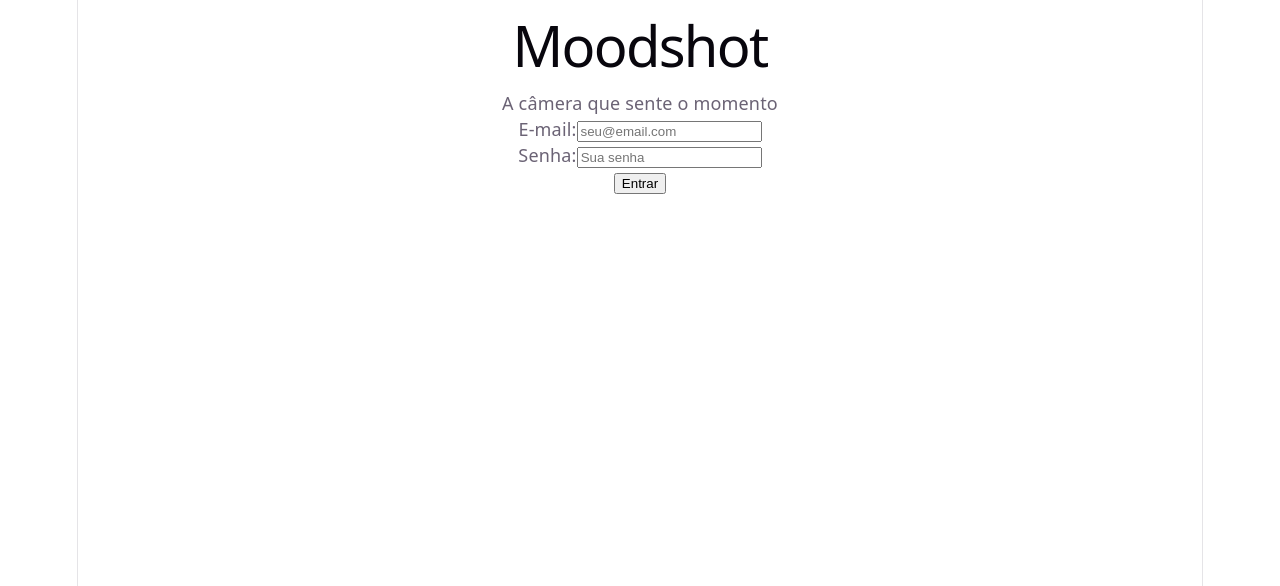
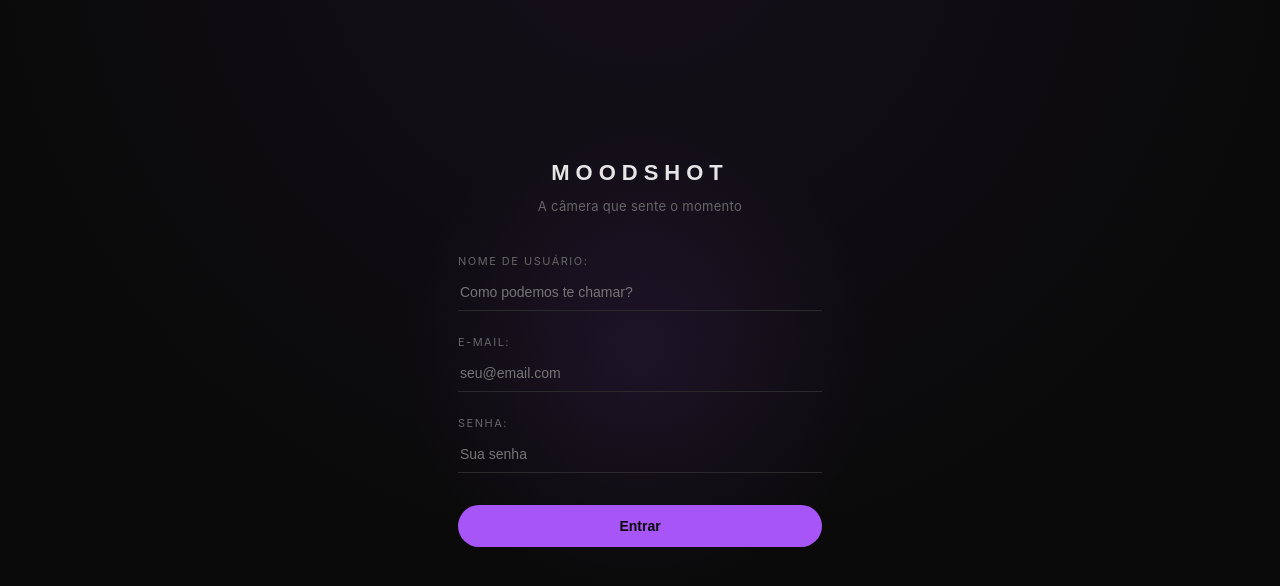
Before and after one commit to mateustavaresw/Moodshot_web, a React (Vite) app in the folder moodshot-react/: page / in a window 1280 px wide. Shown: the top 586 px of the page. Built offline with nearby package versions, Linux system fonts and the light colour scheme.

Commit message:
Adiciona Header, Home, Slideshow, ModosGrid, ModoCard, Captura com localStorage/Math e novo design

```diff
--- a/moodshot-react/index.html
+++ b/moodshot-react/index.html
@@ -1,5 +1,5 @@
 <!doctype html>
-<html lang="en">
+<html lang="pt-br">
   <head>
     <meta charset="UTF-8" />
     <link rel="icon" type="image/svg+xml" href="/favicon.svg" />
--- a/moodshot-react/src/App.jsx
+++ b/moodshot-react/src/App.jsx
@@ -4,22 +4,22 @@ import Home from './components/Home'
 
 function App() {
   const [isLoggedIn, setIsLoggedIn] = useState(false)
-  const [userEmail, setUserEmail] = useState('')
+  const [userName, setUserName] = useState('')
 
-  function handleLoginSuccess(email) {
-    setUserEmail(email)
+  function handleLoginSuccess(email, nome) {
+    setUserName(nome)
     setIsLoggedIn(true)
   }
 
   function handleLogout() {
     setIsLoggedIn(false)
-    setUserEmail('')
+    setUserName('')
   }
 
   return (
     <>
       {isLoggedIn ? (
-        <Home userEmail={userEmail} onLogout={handleLogout} />
+        <Home userName={userName} onLogout={handleLogout} />
       ) : (
         <Login onLoginSuccess={handleLoginSuccess} />
       )}
--- a/moodshot-react/src/components/Header.jsx
+++ b/moodshot-react/src/components/Header.jsx
@@ -1,9 +1,9 @@
-function Header({ userEmail, onLogout }) {
+function Header({ userName, onLogout }) {
   return (
     <header className="app-header">
       <h2>Moodshot</h2>
       <div>
-        <span>Olá, {userEmail}</span>
+        <span>Olá, {userName}</span>
         <button onClick={onLogout}>Sair</button>
       </div>
     </header>
--- a/moodshot-react/src/components/Home.jsx
+++ b/moodshot-react/src/components/Home.jsx
@@ -5,12 +5,12 @@ import ModosGrid from './ModosGrid'
 import Captura from './Captura'
 import Footer from './Footer'
 
-function Home({ userEmail, onLogout }) {
+function Home({ userName, onLogout }) {
   const [modoSelecionado, setModoSelecionado] = useState(null)
 
   return (
     <div className="home-container">
-      <Header userEmail={userEmail} onLogout={onLogout} />
+      <Header userName={userName} onLogout={onLogout} />
       <Slideshow />
       <ModosGrid onModoSelecionado={setModoSelecionado} />
       <Captura modoSelecionado={modoSelecionado} />
--- a/moodshot-react/src/components/Login.jsx
+++ b/moodshot-react/src/components/Login.jsx
@@ -1,18 +1,19 @@
 import { useState } from "react"
 
 function Login ({onLoginSuccess}){
+    const [nome, setNome] = useState('')
     const[email,setEmail] = useState('')
     const [senha, setSenha] = useState('')
     const [erro,setErro] = useState('')
     function handleSubmit(e){
         e.preventDefault()
-        if(!email ||!senha){
-            setErro('Preencha e-mail e senha.')
+        if(!nome || !email ||!senha){
+            setErro('Preencha nome, e-mail e senha.')
             return
         }
         if(email === 'demo@moodshot.com' && senha === '123456'){
             setErro('')
-            onLoginSuccess(email)
+            onLoginSuccess(email, nome)
         }else{
             setErro('E-mail ou senha incorretos.')
         }
@@ -22,6 +23,15 @@ function Login ({onLoginSuccess}){
             <h1>Moodshot</h1>
             <p>A câmera que sente o momento</p>
             <form onSubmit={handleSubmit}>
+                <div className="form-group">
+                    <label>Nome de usuário:</label>
+                    <input
+                    type="text"
+                    value={nome}
+                    onChange={(e)=> setNome(e.target.value)}
+                    placeholder="Como podemos te chamar?"
+                    />
+                </div>
                 <div className="form-group">
                     <label>E-mail:</label>
                     <input
--- a/moodshot-react/src/components/ModoCard.jsx
+++ b/moodshot-react/src/components/ModoCard.jsx
@@ -2,8 +2,10 @@ function ModoCard({ modo, selecionado, onSelecionar }) {
   return (
     <div
       className={`modo-card ${selecionado ? 'selecionado' : ''}`}
+      style={{ '--accent': modo.cor }}
       onClick={onSelecionar}
     >
+      <div className="modo-swatch" style={{ background: modo.cor }}></div>
       <p className="nome">{modo.nome}</p>
     </div>
   )
--- a/moodshot-react/src/index.css
+++ b/moodshot-react/src/index.css
@@ -1,111 +1,442 @@
-:root {
-  --text: #6b6375;
-  --text-h: #08060d;
-  --bg: #fff;
-  --border: #e5e4e7;
-  --code-bg: #f4f3ec;
-  --accent: #aa3bff;
-  --accent-bg: rgba(170, 59, 255, 0.1);
-  --accent-border: rgba(170, 59, 255, 0.5);
-  --social-bg: rgba(244, 243, 236, 0.5);
-  --shadow:
-    rgba(0, 0, 0, 0.1) 0 10px 15px -3px, rgba(0, 0, 0, 0.05) 0 4px 6px -2px;
-
-  --sans: system-ui, 'Segoe UI', Roboto, sans-serif;
-  --heading: system-ui, 'Segoe UI', Roboto, sans-serif;
-  --mono: ui-monospace, Consolas, monospace;
-
-  font: 18px/145% var(--sans);
-  letter-spacing: 0.18px;
-  color-scheme: light dark;
-  color: var(--text);
-  background: var(--bg);
-  font-synthesis: none;
-  text-rendering: optimizeLegibility;
-  -webkit-font-smoothing: antialiased;
-  -moz-osx-font-smoothing: grayscale;
-
-  @media (max-width: 1024px) {
-    font-size: 16px;
-  }
-}
-
-@media (prefers-color-scheme: dark) {
-  :root {
-    --text: #9ca3af;
-    --text-h: #f3f4f6;
-    --bg: #16171d;
-    --border: #2e303a;
-    --code-bg: #1f2028;
-    --accent: #c084fc;
-    --accent-bg: rgba(192, 132, 252, 0.15);
-    --accent-border: rgba(192, 132, 252, 0.5);
-    --social-bg: rgba(47, 48, 58, 0.5);
-    --shadow:
-      rgba(0, 0, 0, 0.4) 0 10px 15px -3px, rgba(0, 0, 0, 0.25) 0 4px 6px -2px;
-  }
-
-  #social .button-icon {
-    filter: invert(1) brightness(2);
-  }
-}
-
-body {
+/* RESET */
+* {
   margin: 0;
-}
-
-#root {
-  width: 1126px;
-  max-width: 100%;
-  margin: 0 auto;
-  text-align: center;
-  border-inline: 1px solid var(--border);
-  min-height: 100svh;
-  display: flex;
-  flex-direction: column;
+  padding: 0;
   box-sizing: border-box;
 }
 
-h1,
-h2 {
-  font-family: var(--heading);
-  font-weight: 500;
-  color: var(--text-h);
+/* BODY */
+body {
+  font-family: 'Inter', sans-serif;
+  background-color: #0a0a0a;
+  background-image: radial-gradient(circle at 50% -10%, rgba(168,85,247,0.07), transparent 55%);
+  color: #e5e5e5;
+  min-height: 100vh;
 }
 
-h1 {
-  font-size: 56px;
-  letter-spacing: -1.68px;
-  margin: 32px 0;
-  @media (max-width: 1024px) {
-    font-size: 36px;
-    margin: 20px 0;
+h1, h2 {
+  font-family: 'Space Grotesk', sans-serif;
+}
+
+/* LOGIN */
+.login-container {
+  position: relative;
+  max-width: 380px;
+  margin: 120px auto;
+  padding: 40px 8px;
+  text-align: center;
+}
+
+.login-container::before {
+  content: '';
+  position: absolute;
+  top: 50%;
+  left: 50%;
+  width: 480px;
+  height: 480px;
+  background: radial-gradient(circle, rgba(168,85,247,0.10) 0%, rgba(168,85,247,0) 70%);
+  transform: translate(-50%, -50%);
+  z-index: -1;
+  pointer-events: none;
+}
+
+.login-container h1 {
+  font-size: 22px;
+  font-weight: 600;
+  text-transform: uppercase;
+  letter-spacing: 6px;
+  margin-bottom: 12px;
+}
+
+.login-container p {
+  color: #666;
+  margin-bottom: 40px;
+  font-size: 13px;
+  letter-spacing: 0.3px;
+}
+
+/* FORM */
+.form-group {
+  text-align: left;
+  margin-bottom: 24px;
+}
+
+.form-group label {
+  display: block;
+  margin-bottom: 8px;
+  font-size: 11px;
+  text-transform: uppercase;
+  letter-spacing: 1.5px;
+  color: #666;
+}
+
+.form-group input {
+  width: 100%;
+  padding: 8px 2px 10px;
+  border: none;
+  border-bottom: 1px solid #2a2a2a;
+  border-radius: 0;
+  background: transparent;
+  color: #fff;
+  font-size: 14px;
+  transition: border-color 0.25s ease;
+}
+.form-group input:focus {
+  outline: none;
+  border-bottom-color: #a855f7;
+}
+
+.erro {
+  color: #f87171;
+  font-size: 12px;
+  margin-top: 6px;
+  display: block;
+}
+
+/* BOTÕES */
+button {
+  width: 100%;
+  background: #a855f7;
+  color: #0a0a0a;
+  border: none;
+  padding: 13px 20px;
+  border-radius: 999px;
+  cursor: pointer;
+  font-size: 14px;
+  font-weight: 600;
+  transition: opacity 0.2s ease;
+  margin-top: 8px;
+}
+
+button:hover {
+  opacity: 0.85;
+}
+
+header button,
+.slide-botoes button {
+  width: auto;
+  background: transparent;
+  color: #999;
+  border: 1px solid #2a2a2a;
+  font-weight: 400;
+  margin-top: 0;
+}
+
+header button:hover,
+.slide-botoes button:hover {
+  color: #fff;
+  border-color: #444;
+  opacity: 1;
+}
+
+/* HEADER */
+header {
+  display: flex;
+  justify-content: space-between;
+  align-items: center;
+  padding: 22px 40px;
+  border-bottom: 1px solid #171717;
+}
+
+header h2 {
+  font-size: 14px;
+  font-weight: 600;
+  color: #fff;
+  text-transform: uppercase;
+  letter-spacing: 3px;
+  display: flex;
+  align-items: center;
+}
+
+header h2::before {
+  content: '';
+  width: 6px;
+  height: 6px;
+  border-radius: 50%;
+  background: #ff3b30;
+  margin-right: 10px;
+  animation: pulse 2s infinite;
+}
+
+@keyframes pulse {
+  0%, 100% { opacity: 1; box-shadow: 0 0 0 0 rgba(255,59,48,0.5); }
+  50% { opacity: 0.6; box-shadow: 0 0 0 4px rgba(255,59,48,0); }
+}
+
+header span {
+  color: #888;
+  font-size: 13px;
+  margin-right: 16px;
+}
+
+/* SEÇÕES */
+.secao {
+  max-width: 800px;
+  margin: 64px auto;
+  padding: 0 24px;
+}
+
+.eyebrow {
+  display: block;
+  font-family: 'IBM Plex Mono', monospace;
+  font-size: 11px;
+  letter-spacing: 2px;
+  text-transform: uppercase;
+  color: #555;
+  margin-bottom: 8px;
+}
+
+.secao h2 {
+  color: #fff;
+  font-weight: 700;
+  margin-bottom: 20px;
+  padding-bottom: 14px;
+  font-size: 14px;
+  text-transform: uppercase;
+  letter-spacing: 2px;
+  border-bottom: 1px solid #171717;
+}
+
+/* VIEWFINDER */
+.viewfinder {
+  position: relative;
+  padding: 14px;
+}
+
+.viewfinder::before {
+  content: '';
+  position: absolute;
+  inset: -50px;
+  background: radial-gradient(circle at 50% 50%, rgba(168,85,247,0.08), transparent 70%);
+  z-index: -1;
+  pointer-events: none;
+}
+
+.corner {
+  position: absolute;
+  width: 22px;
+  height: 22px;
+  border-color: #e5e5e5;
+}
+
+.corner-tl { top: 0; left: 0; border-top: 2px solid; border-left: 2px solid; }
+.corner-tr { top: 0; right: 0; border-top: 2px solid; border-right: 2px solid; }
+.corner-bl { bottom: 0; left: 0; border-bottom: 2px solid; border-left: 2px solid; }
+.corner-br { bottom: 0; right: 0; border-bottom: 2px solid; border-right: 2px solid; }
+
+/* SLIDESHOW */
+.slideshow {
+  position: relative;
+  height: 320px;
+  overflow: hidden;
+  border-radius: 4px;
+  display: flex;
+  flex-direction: column;
+  justify-content: flex-end;
+  padding: 24px;
+  transition: background 0.4s ease;
+}
+
+.slide-modo {
+  font-size: 12px;
+  color: rgba(255,255,255,0.7);
+  margin-bottom: 8px;
+  text-transform: uppercase;
+  letter-spacing: 3px;
+}
+
+.slide-legenda {
+  font-size: 26px;
+  font-weight: 700;
+  line-height: 1.3;
+  max-width: 500px;
+}
+
+.exif-line {
+  font-family: 'IBM Plex Mono', monospace;
+  font-size: 11px;
+  letter-spacing: 1px;
+  color: rgba(255,255,255,0.5);
+  margin-top: 14px;
+}
+
+.slide-botoes {
+  display: flex;
+  align-items: center;
+  gap: 12px;
+  margin-top: 14px;
+}
+
+.slide-botoes span {
+  color: #666;
+  font-size: 12px;
+  font-family: 'IBM Plex Mono', monospace;
+  letter-spacing: 1px;
+}
+
+/* MOLDURA DA GRADE DE MODOS (retângulo, ecoa o viewfinder) */
+.grid-frame {
+  position: relative;
+  border-top: 1px solid #171717;
+  border-bottom: 1px solid #171717;
+  padding: 32px 0;
+}
+
+.grid-frame::before {
+  content: '';
+  position: absolute;
+  inset: -30px 0;
+  background: radial-gradient(ellipse at 50% 50%, rgba(168,85,247,0.05), transparent 70%);
+  z-index: -1;
+  pointer-events: none;
+}
+
+/* MODOS — polaroid (mantido como está, de propósito) */
+.modos-grid {
+  display: grid;
+  grid-template-columns: repeat(auto-fit, minmax(150px, 1fr));
+  gap: 24px;
+}
+
+.modo-card {
+  background: #f5f2ea;
+  border-radius: 2px;
+  padding: 10px 10px 18px;
+  text-align: center;
+  cursor: pointer;
+  box-shadow: 0 8px 20px rgba(0,0,0,0.45);
+  transition: transform 0.2s ease, box-shadow 0.2s ease;
+}
+
+.modo-card:nth-child(odd) { transform: rotate(-2deg); }
+.modo-card:nth-child(even) { transform: rotate(2deg); }
+
+.modo-card:hover {
+  transform: rotate(0deg) translateY(-4px);
+  box-shadow: 0 14px 28px rgba(0,0,0,0.55);
+}
+
+.modo-card.selecionado {
+  transform: rotate(0deg) translateY(-6px);
+  box-shadow: 0 0 0 2px var(--accent), 0 14px 28px rgba(0,0,0,0.55);
+}
+
+.modo-swatch {
+  width: 100%;
+  aspect-ratio: 4 / 3;
+  border-radius: 1px;
+  margin-bottom: 10px;
+}
+
+.modo-card .nome {
+  font-family: 'Caveat', cursive;
+  font-size: 22px;
+  font-weight: 600;
+  color: #1a1a1a;
+}
+
+/* RESULTADO */
+#resultado {
+  margin-top: 20px;
+  border: 1px solid #171717;
+  border-left: 2px solid #a855f7;
+  padding: 20px;
+  border-radius: 4px;
+}
+
+#resultado p {
+  margin-bottom: 8px;
+  color: #999;
+  font-size: 14px;
+}
+
+#resultado strong {
+  color: #fff;
+  font-weight: 500;
+}
+
+/* FLASH */
+.camera-flash {
+  position: fixed;
+  inset: 0;
+  background: #fff;
+  z-index: 9999;
+  animation: flashFade 0.25s ease-out forwards;
+  pointer-events: none;
+}
+
+@keyframes flashFade {
+  from { opacity: 0.85; }
+  to { opacity: 0; }
+}
+
+/* HISTÓRICO */
+.historico {
+  margin-top: 24px;
+  text-align: left;
+}
+
+.historico h3 {
+  color: #fff;
+  font-weight: 600;
+  margin-bottom: 12px;
+  font-size: 12px;
+  text-transform: uppercase;
+  letter-spacing: 1.5px;
+  font-family: 'Space Grotesk', sans-serif;
+}
+
+.historico ul {
+  list-style: none;
+  display: flex;
+  flex-wrap: wrap;
+  gap: 8px;
+}
+
+.historico li {
+  display: flex;
+  align-items: center;
+  gap: 6px;
+  background: #111;
+  border: 1px solid #1f1f1f;
+  padding: 6px 12px;
+  border-radius: 20px;
+  font-size: 12px;
+  color: #aaa;
+  font-family: 'IBM Plex Mono', monospace;
+}
+
+.dot {
+  width: 8px;
+  height: 8px;
+  border-radius: 50%;
+  display: inline-block;
+}
+
+/* FOOTER */
+.app-footer {
+  text-align: center;
+  padding: 24px;
+  margin-top: 40px;
+  color: #555;
+  font-size: 11px;
+  letter-spacing: 1px;
+  border-top: 1px solid #171717;
+}
+
+/* RESPONSIVO */
+@media (max-width: 600px) {
+  header {
+    flex-direction: column;
+    gap: 10px;
+    text-align: center;
+  }
+
+  .slide-legenda {
+    font-size: 18px;
+  }
+
+  .login-container {
+    margin: 40px 20px;
   }
 }
-h2 {
-  font-size: 24px;
-  line-height: 118%;
-  letter-spacing: -0.24px;
-  margin: 0 0 8px;
-  @media (max-width: 1024px) {
-    font-size: 20px;
-  }
-}
-p {
-  margin: 0;
-}
-
-code,
-.counter {
-  font-family: var(--mono);
-  display: inline-flex;
-  border-radius: 4px;
-  color: var(--text-h);
-}
-
-code {
-  font-size: 15px;
-  line-height: 135%;
-  padding: 4px 8px;
-  background: var(--code-bg);
-}
```
Also changed, not shown: moodshot-react/src/components/Captura.jsx (+17 -12 lines), moodshot-react/src/components/ModosGrid.jsx (+13 -10 lines), moodshot-react/src/components/Slideshow.jsx (+9 -1 lines).
